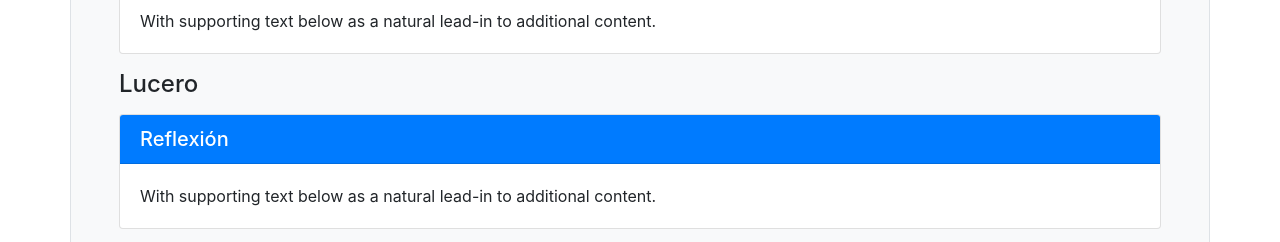
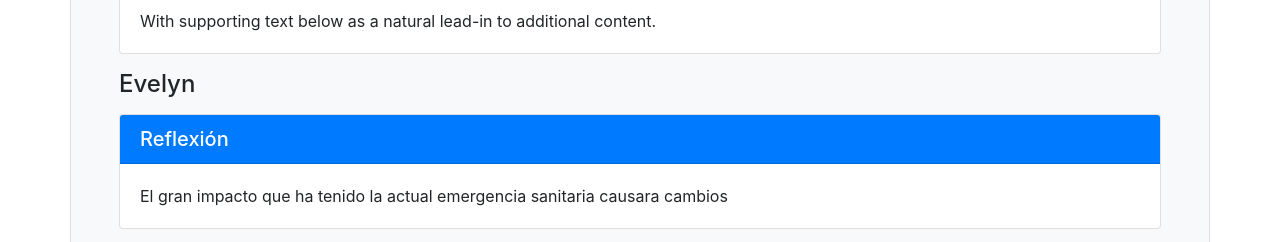
Before and after one commit to CatalinaMariana/-README.md, a plain HTML site: page src/Reflexion.html in a window 1280 px wide. Shown: the part 379-621 px from the top of the page. Drawn offline with nearby package versions, Linux system fonts and the light colour scheme.

Commit message:
Relexion

```diff
--- a/src/Reflexion.html
+++ b/src/Reflexion.html
@@ -1,3 +1,4 @@
+    <meta charset="utf-8">
 <link rel="stylesheet" href="https://maxcdn.bootstrapcdn.com/bootstrap/4.0.0/css/bootstrap.min.css" integrity="sha384-Gn5384xqQ1aoWXA+058RXPxPg6fy4IWvTNh0E263XmFcJlSAwiGgFAW/dAiS6JXm" crossorigin="anonymous">
 
 <div class="row">
@@ -17,11 +18,12 @@
           <p class="card-text">With supporting text below as a natural lead-in to additional content.</p>
         </div>
       </div>
-      <h4 class="mb-3">Lucero</h4>
+      <h4 class="mb-3">Evelyn</h4>
       <div class="card mb-3">
         <h5 class="card-header bg-primary text-white">Reflexión</h5>
         <div class="card-body">
-          <p class="card-text">With supporting text below as a natural lead-in to additional content.</p>
+          <p class="card-text">El gran impacto que ha tenido la actual emergencia sanitaria causara cambios
+          </p>
         </div>
       </div>
       <h4 class="mb-3">Miguel</h4>
```
